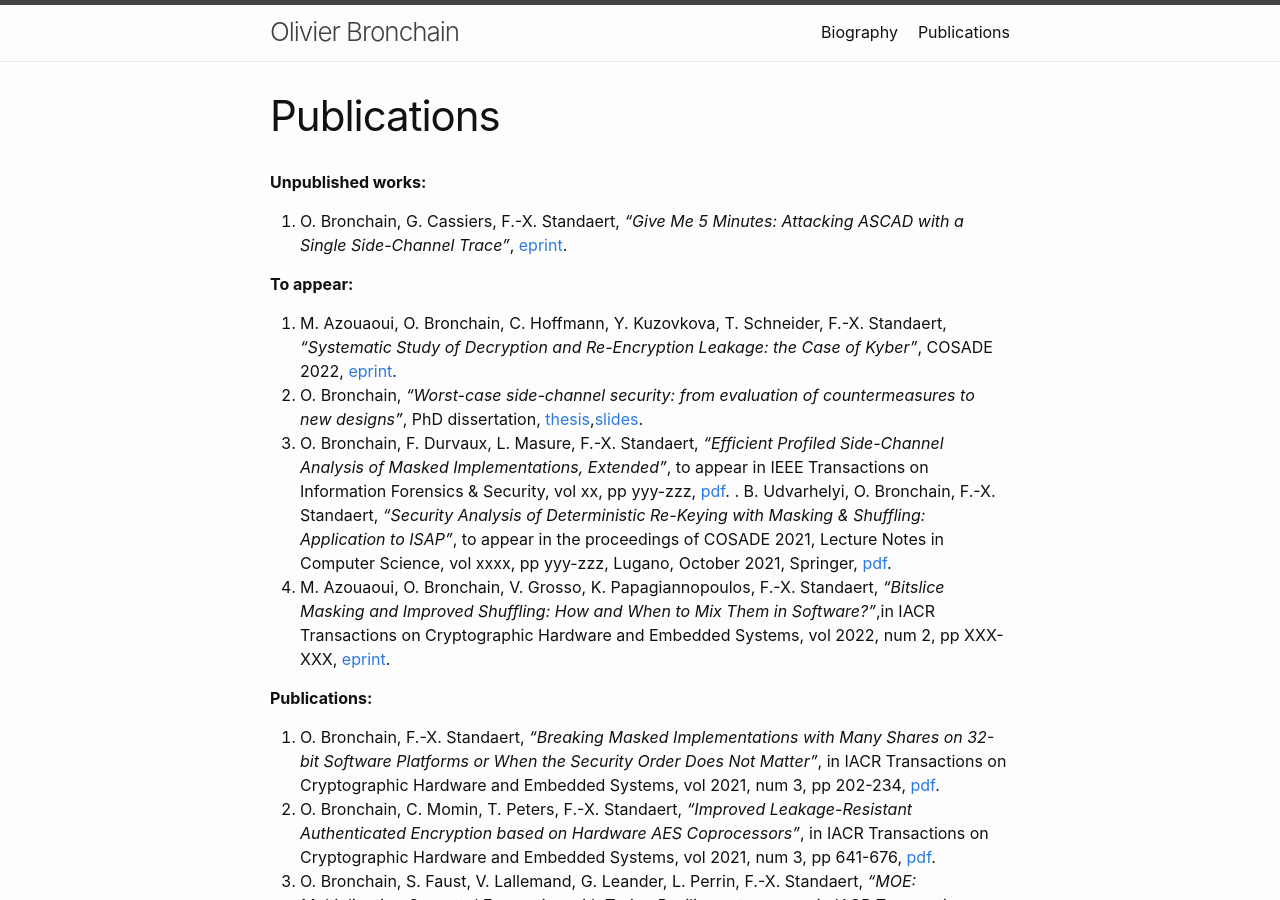
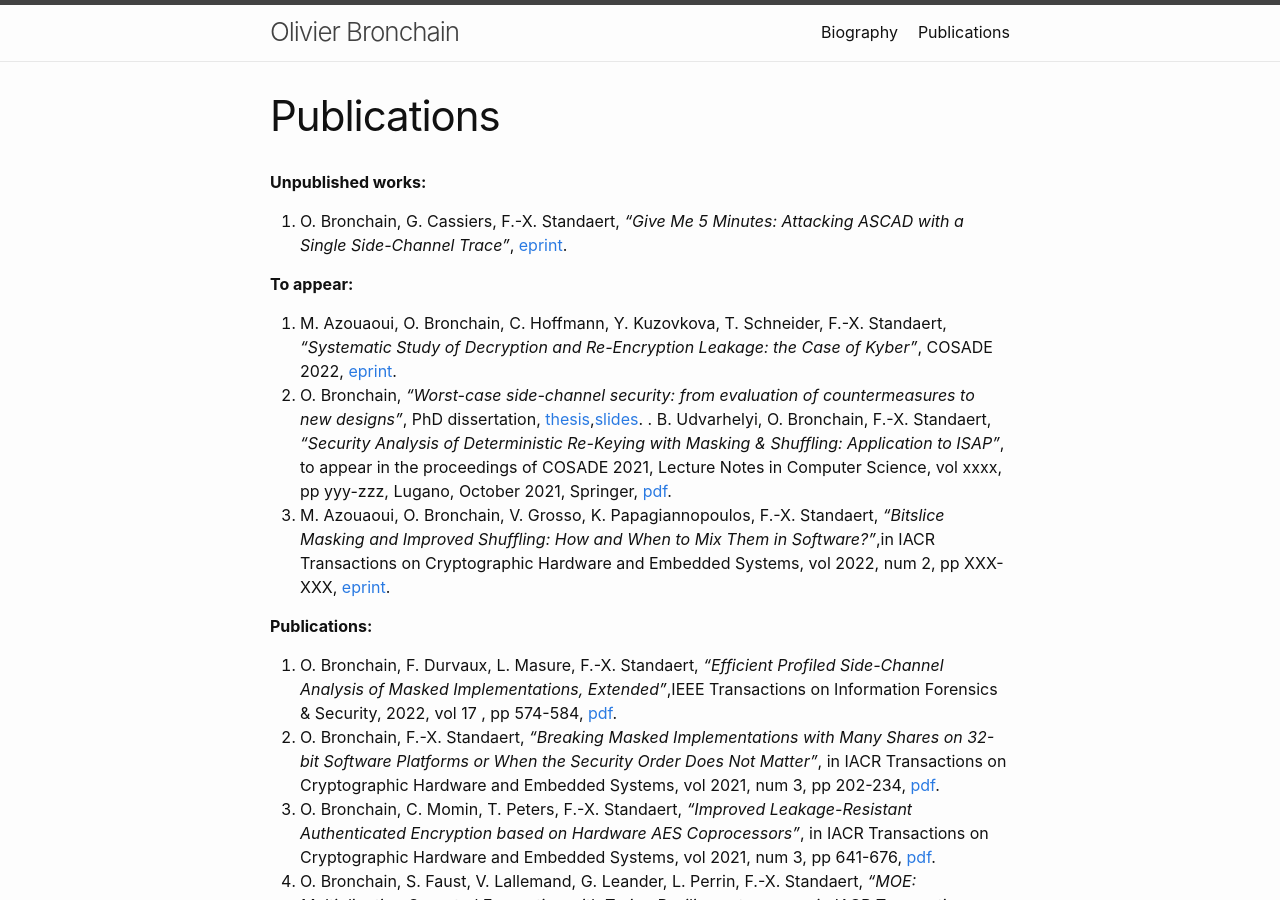
Before and after one commit to obronchain/obronchain.github.io, a Jekyll site: the page built from publications.md, in a window 1280 px wide and 900 px high. Built offline with Jekyll 4.4.1, drawn with Linux system fonts in a browser that asks for light colours; a style sheet for code colours, icons or effects is not loaded.

Commit message:
add TIFS paper in published

```diff
--- a/publications.md
+++ b/publications.md
@@ -12,11 +12,11 @@ permalink: /publications/
 **To appear:**
 1. M. Azouaoui, O. Bronchain, C. Hoffmann, Y. Kuzovkova, T. Schneider, F.-X. Standaert, _"Systematic Study of Decryption and Re-Encryption Leakage: the Case of Kyber"_,  COSADE 2022, [eprint](https://eprint.iacr.org/2022/036).
 2. O. Bronchain, _"Worst-case side-channel security: from evaluation of countermeasures to new designs"_, PhD dissertation, [thesis](papers/thesis.pdf),[slides](slides/thesis_public.pdf).
-3. O. Bronchain, F. Durvaux, L. Masure, F.-X. Standaert, _"Efficient Profiled Side-Channel Analysis of Masked Implementations, Extended"_, to appear in IEEE Transactions on Information Forensics & Security, vol xx, pp yyy-zzz, [pdf](papers/19.pdf).
 . B. Udvarhelyi, O. Bronchain, F.-X. Standaert, _"Security Analysis of Deterministic Re-Keying with Masking & Shuffling: Application to ISAP"_, to appear in the proceedings of COSADE 2021, Lecture Notes in Computer Science, vol xxxx, pp yyy-zzz, Lugano, October 2021, Springer, [pdf](https://perso.uclouvain.be/fstandae/PUBLIS/267.pdf).
 4. M. Azouaoui, O. Bronchain, V. Grosso, K. Papagiannopoulos, F.-X. Standaert, _"Bitslice Masking and Improved Shuffling: How and When to Mix Them in Software?"_,in IACR Transactions on Cryptographic Hardware and Embedded Systems, vol 2022, num 2, pp XXX-XXX, [eprint](https://eprint.iacr.org/2021/951).
 
 **Publications:**
+17. O. Bronchain, F. Durvaux, L. Masure, F.-X. Standaert, _"Efficient Profiled Side-Channel Analysis of Masked Implementations, Extended"_,IEEE Transactions on Information Forensics & Security, 2022, vol 17 , pp 574-584, [pdf](papers/19.pdf).
 16. O. Bronchain, F.-X. Standaert, _"Breaking Masked Implementations with Many Shares on 32-bit Software Platforms or When the Security Order Does Not Matter"_, in IACR Transactions on Cryptographic Hardware and Embedded Systems, vol 2021, num 3, pp 202-234, [pdf](https://tches.iacr.org/index.php/TCHES/article/view/8973).
 15. O. Bronchain, C. Momin, T. Peters, F.-X. Standaert, _"Improved Leakage-Resistant Authenticated Encryption based on Hardware AES Coprocessors"_, in IACR Transactions on Cryptographic Hardware and Embedded Systems, vol 2021, num 3, pp 641-676, [pdf](https://tches.iacr.org/index.php/TCHES/article/view/8988).
 14. O. Bronchain, S. Faust, V. Lallemand, G. Leander, L. Perrin, F.-X. Standaert, _"MOE: Multiplication Operated Encryption with Trojan Resilience to appear in IACR Transactions on Symmetric Cryptology"_, vol 2021, num 1, pp 78-129, [pdf](https://tosc.iacr.org/index.php/ToSC/article/view/8834).
```
